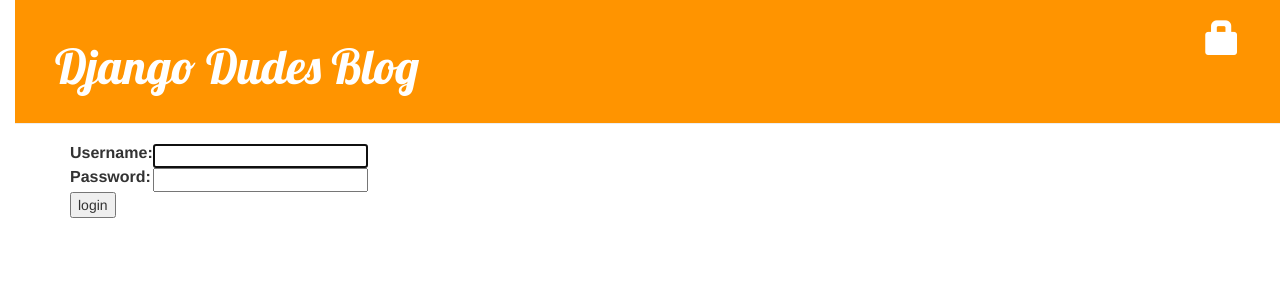
After one commit to wolfcaleweston/my-first-blog, a Django app: page /accounts/login/ in a window 1280 px wide. The commit adds this page. Shown: the top 300 px of the page. Run offline with Django 3.2, Linux system fonts and the light colour scheme; some libraries are stand-ins or nearby versions.

Commit message:
Added login/logout functionality as well as ability to edit/remove based on login or not.

```diff
--- a/blog/templates/blog/base.html
+++ b/blog/templates/blog/base.html
@@ -11,6 +11,10 @@
 	    <div class="page-header">
 		    {% if user.is_authenticated %}
 		    	<a href="{% url 'post_new' %}" class="top-menu"><span class="glyphicon glyphicon-plus"></span></a>
+		    	<a href="{% url 'post_draft_list' %}" class="top-menu"><span class="glyphicon glyphicon-edit"></span></a>
+		    	<p class="top-menu">Hello {{ user.username }}<small>(<a href="{% url 'logout' %}">Log out</a>)</small></p>
+		    {% else %}
+		    	<a href="{% url 'login' %}" class="top-menu"><span class="glyphicon glyphicon-lock"></span></a>
 		    {% endif %}
 	        <h1><a href="/">Django Dudes Blog</a></h1>
 	    </div>
--- a/blog/templates/blog/post_detail.html
+++ b/blog/templates/blog/post_detail.html
@@ -6,9 +6,14 @@
             <div class="date">
                 {{ post.published_date }}
             </div>
+        {% else %}
+        	<a class="btn btn-default" href="{% url 'post_publish' pk=post.pk %}">Publish</a>
         {% endif %}
         {% if user.is_authenticated %}
         	<a class="btn btn-default" href="{% url 'post_edit' pk=post.pk %}"><span class="glyphicon glyphicon-pencil"></span></a>
+        	<a class="btn btn-default" href="{% url 'post_remove' pk=post.pk %}"><span class="glyphicon glyphicon-remove"></span></a>
+        {% else %}
+        	<a href="{% url 'login' %}" class="top-menu"><span class="glyphicon glyphicon-lock"></span></a>
         {% endif %}
         <h1>{{ post.title }}</h1>
         <p>{{ post.text|linebreaksbr }}</p>
--- /dev/null
+++ b/blog/templates/registration/login.html
@@ -0,0 +1,26 @@
+{% extends "blog/base.html" %}
+
+{% block content %}
+
+{% if form.errors %}
+<p>Your username and password didn't match. Please try again.</p>
+{% endif %}
+
+<form method="post" action="{% url 'login' %}">
+{% csrf_token %}
+<table>
+<tr>
+    <td>{{ form.username.label_tag }}</td>
+    <td>{{ form.username }}</td>
+</tr>
+<tr>
+    <td>{{ form.password.label_tag }}</td>
+    <td>{{ form.password }}</td>
+</tr>
+</table>
+
+<input type="submit" value="login" />
+<input type="hidden" name="next" value="{{ next }}" />
+</form>
+
+{% endblock %}
--- a/blog/urls.py
+++ b/blog/urls.py
@@ -6,4 +6,7 @@ urlpatterns = [
 	url(r'^post/(?P<pk>\d+)/$', views.post_detail, name='post_detail'),
 	url(r'^post/new/$', views.post_new, name='post_new'),
 	url(r'^post/(?P<pk>\d+)/edit/$', views.post_edit, name='post_edit'),
+	url(r'^drafts/$', views.post_draft_list, name='post_draft_list'),
+	url(r'^post/(?P<pk>\d+)/publish/$', views.post_publish, name='post_publish'),
+	url(r'^post/(?P<pk>\d+)/remove/$', views.post_remove, name='post_remove'),
 ]
--- a/mysite/settings.py
+++ b/mysite/settings.py
@@ -122,3 +122,5 @@ USE_TZ = True
 STATIC_URL = '/static/'
 
 STATIC_ROOT = os.path.join(BASE_DIR, 'static')
+
+LOGIN_REDIRECT_URL = '/'
--- a/mysite/urls.py
+++ b/mysite/urls.py
@@ -13,10 +13,15 @@ Including another URLconf
     1. Import the include() function: from django.conf.urls import url, include
     2. Add a URL to urlpatterns:  url(r'^blog/', include('blog.urls'))
 """
-from django.conf.urls import include, url
+from django.conf.urls import include, url, patterns
+from django.contrib.auth import views
+
 from django.contrib import admin
+admin.autodiscover()
 
-urlpatterns = [
-    url(r'^admin/', admin.site.urls),
+urlpatterns = patterns('',
+    url(r'^admin/', include(admin.site.urls)),
+    url(r'^accounts/login/$', views.login, name='login'),
+    url(r'^accounts/logout/$', views.logout, name='logout', kwargs={'next_page': '/'}),
     url(r'', include('blog.urls')),
-]
+)
```
Also changed, not shown: blog/templates/blog/post_draft_list.html (added, +11 -0 lines), blog/views.py (+26 -2 lines).
